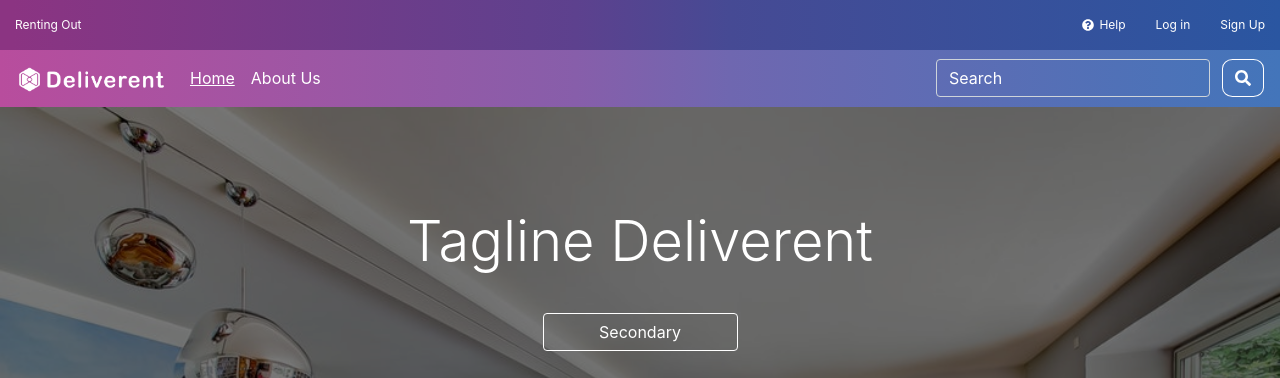
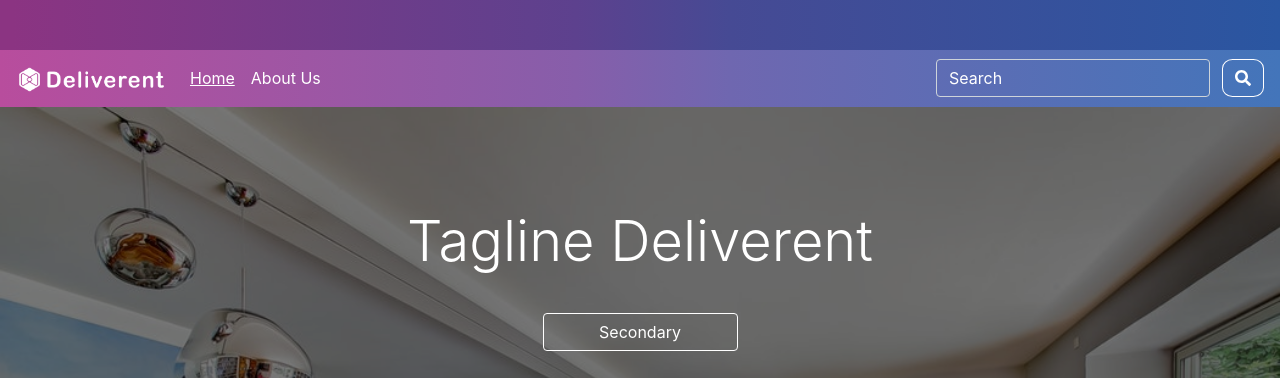
Before and after one commit to rezafitriaman/deliverent, a website: page public/index.html in a window 1280 px wide. Shown: the top 378 px of the page. Drawn offline with Linux system fonts and the light colour scheme.

Commit message:
hide nav on top head

```diff
--- a/public/index.html
+++ b/public/index.html
@@ -24,17 +24,17 @@
         <div class="container-fluid">
             <div class="row">
                 <div class="col-4 col-md-7 col-sm-6">
-                    <a href="#" class="renting-text">Renting Out</a>
+                    <!-- <a href="#" class="renting-text">Renting Out</a> -->
                 </div>
                 <div class="col-8 col-md-5 col-sm-6">
-                    <ul class="items">
+                    <!-- <ul class="items">
                         <li class="item">
                             <a href="#">
                                 <i class="fas fa-question-circle"></i>Help</a>
                             </li>
                         <li class="item"><a href="#">Log in</a></li>
                         <li class="item"><a href="#">Sign Up</a></li>
-                    </ul>
+                    </ul> -->
                 </div>
             </div>
         </div>
```
